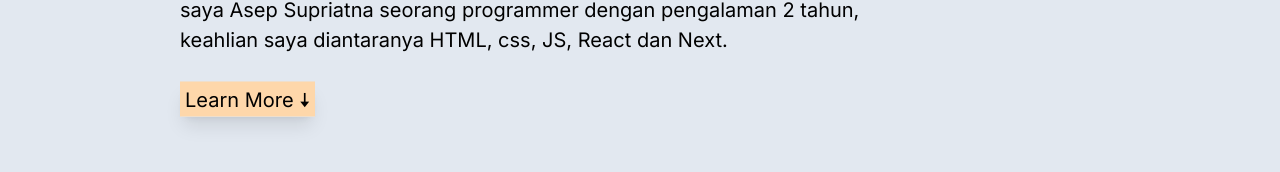
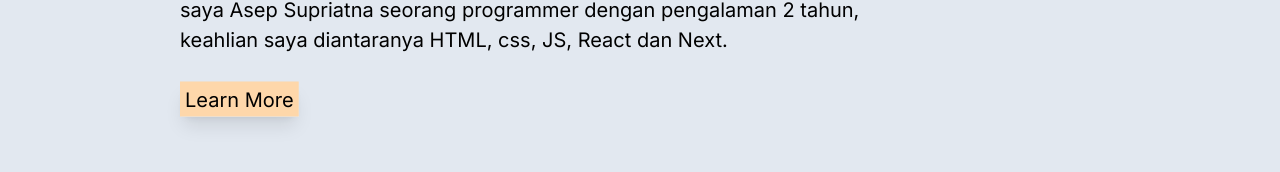
Before and after one commit to asep933/portfolio-sepsupriatnaa, a Next.js app: page / in a window 1280 px wide. Shown: the part 291-463 px from the top of the page. Built offline with nearby package versions, Linux system fonts and the light colour scheme.

Commit message:
menambah pembungkus dalam page.js aplikasi

```diff
--- a/app/page.js
+++ b/app/page.js
@@ -15,12 +15,12 @@ const Form = () => {
 
                 <form className="flex flex-wrap flex-col mt-0 w-full px-4 text-base lg:translate-x-80 font-semibold">
                     <label htmlFor="nama">Nama</label>
-                    <input name="nama" className="mb-3 mt-1 rounded-sm p-2 font-normal shadow-sm w-full lg:w-2/4 focus:outline-orange-300" />
+                    <input name="nama" placeholder="nama.." className="mb-3 mt-1 rounded-sm p-2 font-normal shadow-sm w-full lg:w-2/4 focus:outline-orange-300" />
 
                     <label htmlFor="email">Email</label>
-                    <input name="email" className="mb-5 mt-1 rounded-sm p-2 font-normal shadow-sm w-full lg:w-2/4 focus:outline-orange-300" />
+                    <input name="email" placeholder="email.." className="mb-5 mt-1 rounded-sm p-2 font-normal shadow-sm w-full lg:w-2/4 focus:outline-orange-300" />
 
-                    <label htmlFor="pesan">Feedback</label>
+                    <label htmlFor="pesan">Pesan</label>
                     <textarea type="text" name="pesan" className="rounded-sm mt-1 font-normal w-full lg:w-2/4 focus:outline-orange-300 h-40"></textarea>
                     <button type="submit" className="mt-8 bg-orange-200 rounded-lg p-2 w-full shadow-sm hover:opacity-80 lg:w-2/4">Kirim</button>
                 </form>
@@ -38,7 +38,7 @@ const Line = () => {
 
 const Page = () => {
     return (
-        <>
+        <div className="w-full">
             {/* hero section start */}
                 <div id="home" className="bg-slate-200 flex h-full w-full lg:h-screen">
                     <div className="block w-full space-y-3 px-5 mt-16 mb-32 text-base lg:px-32 lg:scale-125 lg:mt-40 lg:ml-40">
@@ -52,7 +52,7 @@ const Page = () => {
                             JS, React dan Next.
                         </p><br />
 
-                    <a href="#pageDua" className="bg-orange-200 shadow-lg hover:bg-orange-300 p-1">Learn More &#129063;</a>
+                        <a href="#pageDua" className="bg-orange-200 shadow-lg hover:bg-orange-300 p-1">Learn More</a>
                     </div>
                 </div>
             {/* hero section end */}
@@ -133,7 +133,7 @@ const Page = () => {
                     </div>
                 </div>
             {/* contact end */}
-        </>
+        </div>
     );
 }
 
```
Lines whose indentation alone changed are shown as unchanged.
